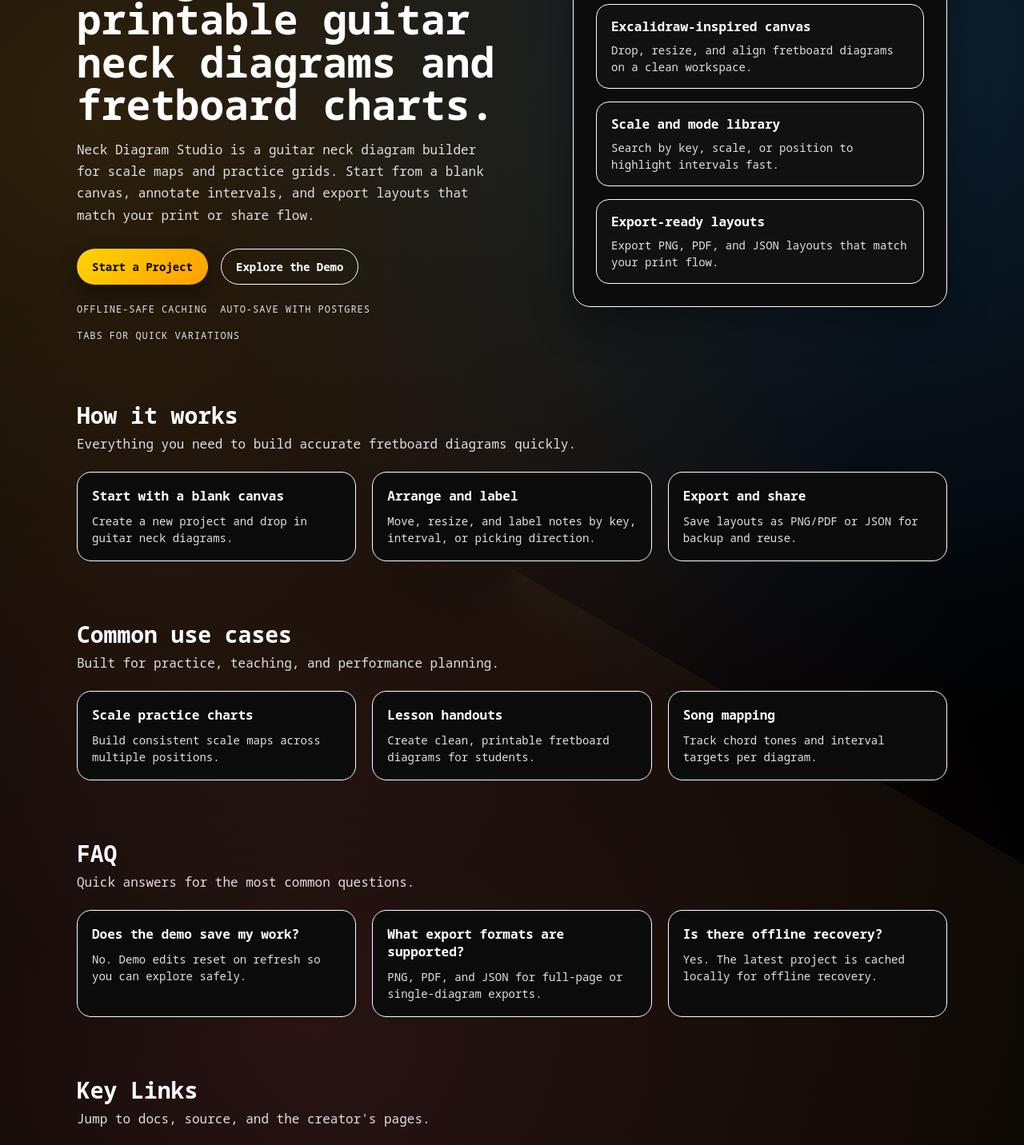
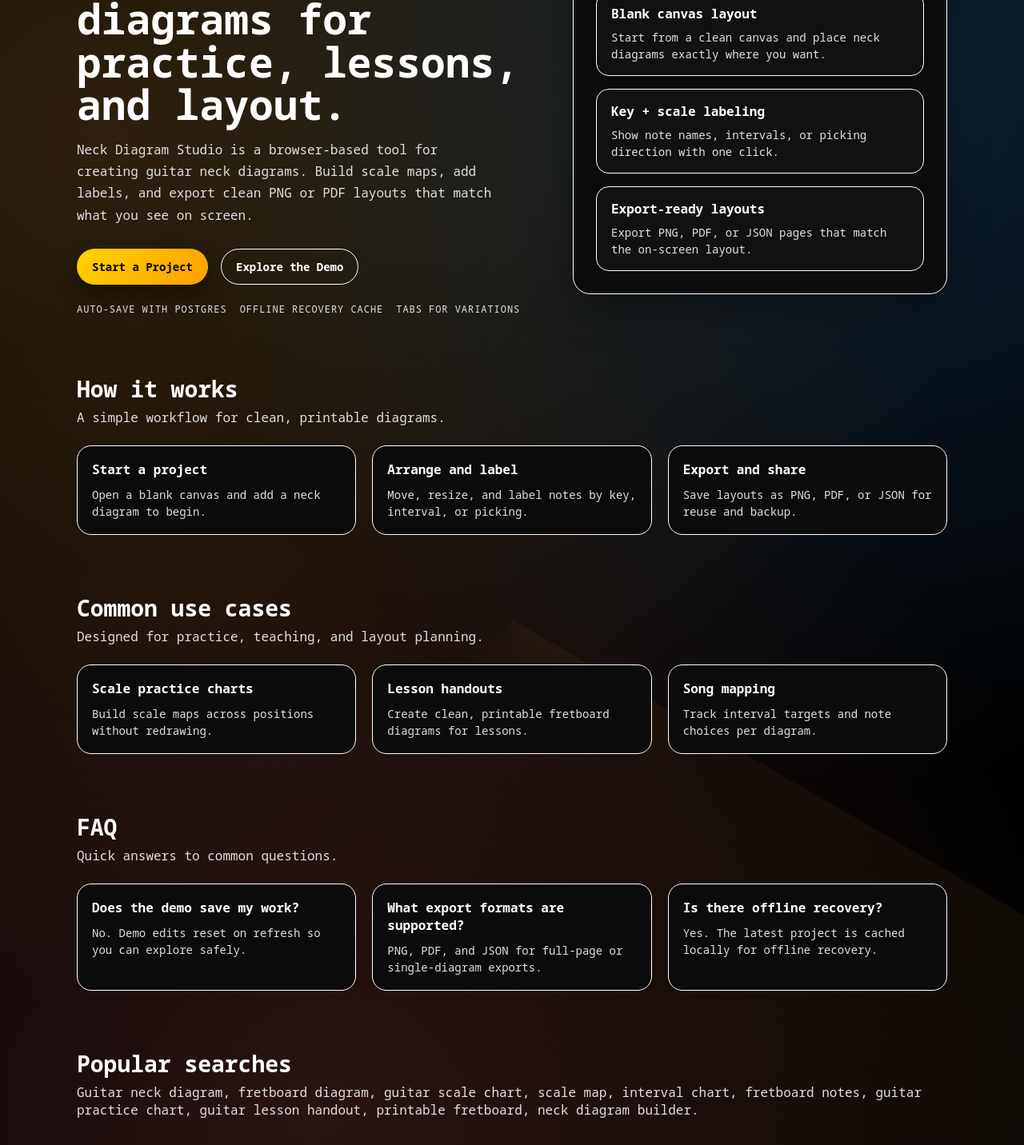
Before and after one commit to shahzebqazi/neck-diagram-studio, a React (Vite) app in the folder apps/web/: page / in a window 1280 px wide. Shown: the part 240-1672 px from the top of the page at 80% size. Built offline with nearby package versions, Linux system fonts and the light colour scheme; no server answers; a web font is replaced by a local one.

Commit message:
Fix outline during drag and add SEO terms

```diff
--- a/apps/web/src/App.tsx
+++ b/apps/web/src/App.tsx
@@ -142,6 +142,13 @@ type DragState = {
   hasMoved: boolean;
 };
 
+type OutlineMetrics = {
+  width: number;
+  height: number;
+  left: number;
+  top: number;
+};
+
 const normalizeNoteName = (value: string) => {
   const trimmed = value.trim();
   if (!trimmed) return "";
@@ -403,6 +410,7 @@ const App = ({ mode = "studio" }: AppProps) => {
   const [dragging, setDragging] = useState(false);
   const [dragMode, setDragMode] = useState<DragMode | null>(null);
   const [resizingSidebar, setResizingSidebar] = useState(false);
+  const [outlineLocked, setOutlineLocked] = useState<OutlineMetrics | null>(null);
   const isSidebarCompact = !sidebarCollapsed && sidebarWidth <= MIN_SIDEBAR_WIDTH;
 
   const tabs = (project?.data.tabs ?? []).filter((tab) => tab?.id);
@@ -469,6 +477,16 @@ const App = ({ mode = "studio" }: AppProps) => {
       top: centerY - height / 2
     };
   }, [sidebarCollapsed, diagramsInActiveTab, canvasSize, canvasZoom, sidebarOffset]);
+
+  useEffect(() => {
+    if (dragging && sidebarCollapsed) {
+      setOutlineLocked((prev) => prev ?? outlineMetrics);
+      return;
+    }
+    if (!dragging) {
+      setOutlineLocked(null);
+    }
+  }, [dragging, sidebarCollapsed]);
 
   const selectedKey = project?.data.keyId ? libraryIndex[project.data.keyId] : undefined;
   const selectedScale = project?.data.scaleId ? libraryIndex[project.data.scaleId] : undefined;
@@ -3012,14 +3030,14 @@ const App = ({ mode = "studio" }: AppProps) => {
             style={{ backgroundSize: `${GRID_SIZE * canvasZoom}px ${GRID_SIZE * canvasZoom}px` }}
           >
             <div className="canvas-zoom" style={{ zoom: canvasZoom }}>
-              {sidebarCollapsed && outlineMetrics ? (
+              {sidebarCollapsed && (outlineLocked ?? outlineMetrics) ? (
                 <div
                   className="page-frame"
                   style={{
-                    width: outlineMetrics.width,
-                    height: outlineMetrics.height,
-                    left: outlineMetrics.left,
-                    top: outlineMetrics.top
+                    width: (outlineLocked ?? outlineMetrics)!.width,
+                    height: (outlineLocked ?? outlineMetrics)!.height,
+                    left: (outlineLocked ?? outlineMetrics)!.left,
+                    top: (outlineLocked ?? outlineMetrics)!.top
                   }}
                 >
                   <div className="page-outline" />
--- a/apps/web/src/pages/Landing.tsx
+++ b/apps/web/src/pages/Landing.tsx
@@ -20,46 +20,46 @@ const LINK_ITEMS = [
 
 const FEATURE_ITEMS = [
   {
-    title: "Excalidraw-inspired canvas",
-    description: "Drop, resize, and align fretboard diagrams on a clean workspace."
+    title: "Blank canvas layout",
+    description: "Start from a clean canvas and place neck diagrams exactly where you want."
   },
   {
-    title: "Scale and mode library",
-    description: "Search by key, scale, or position to highlight intervals fast."
+    title: "Key + scale labeling",
+    description: "Show note names, intervals, or picking direction with one click."
   },
   {
     title: "Export-ready layouts",
-    description: "Export PNG, PDF, and JSON layouts that match your print flow."
+    description: "Export PNG, PDF, or JSON pages that match the on‑screen layout."
   }
 ];
 
 const STEP_ITEMS = [
   {
-    title: "Start with a blank canvas",
-    description: "Create a new project and drop in guitar neck diagrams."
+    title: "Start a project",
+    description: "Open a blank canvas and add a neck diagram to begin."
   },
   {
     title: "Arrange and label",
-    description: "Move, resize, and label notes by key, interval, or picking direction."
+    description: "Move, resize, and label notes by key, interval, or picking."
   },
   {
     title: "Export and share",
-    description: "Save layouts as PNG/PDF or JSON for backup and reuse."
+    description: "Save layouts as PNG, PDF, or JSON for reuse and backup."
   }
 ];
 
 const USE_CASES = [
   {
     title: "Scale practice charts",
-    description: "Build consistent scale maps across multiple positions."
+    description: "Build scale maps across positions without redrawing."
   },
   {
     title: "Lesson handouts",
-    description: "Create clean, printable fretboard diagrams for students."
+    description: "Create clean, printable fretboard diagrams for lessons."
   },
   {
     title: "Song mapping",
-    description: "Track chord tones and interval targets per diagram."
+    description: "Track interval targets and note choices per diagram."
   }
 ];
 
@@ -128,11 +128,11 @@ const LandingPage = () => {
         <section className="landing-hero">
           <div className="hero-copy">
             <div className="hero-pill">Version 0.1 Preview</div>
-            <h1>Design clean, printable guitar neck diagrams and fretboard charts.</h1>
+            <h1>Guitar neck diagrams for practice, lessons, and layout.</h1>
             <p>
-              Neck Diagram Studio is a guitar neck diagram builder for scale maps and practice
-              grids. Start from a blank canvas, annotate intervals, and export layouts that match
-              your print or share flow.
+              Neck Diagram Studio is a browser‑based tool for creating guitar neck diagrams.
+              Build scale maps, add labels, and export clean PNG or PDF layouts that match what
+              you see on screen.
             </p>
             <div className="hero-cta">
               <Link to={primaryTarget} className="cta-button primary">
@@ -143,13 +143,13 @@ const LandingPage = () => {
               </Link>
             </div>
             <div className="hero-meta">
-              <span>Offline-safe caching</span>
-              <span>Auto-save with Postgres</span>
-              <span>Tabs for quick variations</span>
+              <span>Auto‑save with Postgres</span>
+              <span>Offline recovery cache</span>
+              <span>Tabs for variations</span>
             </div>
           </div>
           <div className="hero-panel">
-            <div className="hero-panel-header">What you can do</div>
+            <div className="hero-panel-header">Core features</div>
             <div className="hero-panel-grid">
               {FEATURE_ITEMS.map((feature) => (
                 <div key={feature.title} className="hero-card">
@@ -164,7 +164,7 @@ const LandingPage = () => {
         <section className="landing-section">
           <div className="section-header">
             <h2>How it works</h2>
-            <p>Everything you need to build accurate fretboard diagrams quickly.</p>
+            <p>A simple workflow for clean, printable diagrams.</p>
           </div>
           <div className="section-grid">
             {STEP_ITEMS.map((item) => (
@@ -179,7 +179,7 @@ const LandingPage = () => {
         <section className="landing-section">
           <div className="section-header">
             <h2>Common use cases</h2>
-            <p>Built for practice, teaching, and performance planning.</p>
+            <p>Designed for practice, teaching, and layout planning.</p>
           </div>
           <div className="section-grid">
             {USE_CASES.map((item) => (
@@ -194,7 +194,7 @@ const LandingPage = () => {
         <section className="landing-section">
           <div className="section-header">
             <h2>FAQ</h2>
-            <p>Quick answers for the most common questions.</p>
+            <p>Quick answers to common questions.</p>
           </div>
           <div className="section-grid">
             {FAQ_ITEMS.map((item) => (
@@ -206,10 +206,21 @@ const LandingPage = () => {
           </div>
         </section>
 
+        <section className="landing-section">
+          <div className="section-header">
+            <h2>Popular searches</h2>
+            <p>
+              Guitar neck diagram, fretboard diagram, guitar scale chart, scale map,
+              interval chart, fretboard notes, guitar practice chart, guitar lesson handout,
+              printable fretboard, neck diagram builder.
+            </p>
+          </div>
+        </section>
+
         <section className="landing-links">
           <div className="section-header">
             <h2>Key Links</h2>
-            <p>Jump to docs, source, and the creator's pages.</p>
+            <p>Documentation, source, and creator links.</p>
           </div>
           <div className="link-grid">
             {LINK_ITEMS.map((item) => (
--- a/apps/web/src/styles.css
+++ b/apps/web/src/styles.css
@@ -1499,22 +1499,18 @@ body {
 :root[data-theme="high-contrast"] .landing-page {
   background:
     repeating-linear-gradient(
-      135deg,
-      rgba(255, 255, 255, 0.08) 0,
-      rgba(255, 255, 255, 0.08) 2px,
+      90deg,
+      rgba(255, 255, 255, 0.06) 0,
+      rgba(255, 255, 255, 0.06) 2px,
       transparent 2px,
-      transparent 16px
+      transparent 18px
     ),
-    radial-gradient(circle at 12% 18%, rgba(255, 212, 0, 0.25), transparent 50%),
-    radial-gradient(circle at 88% 12%, rgba(255, 255, 255, 0.14), transparent 45%),
     var(--bg);
 }
 
 :root[data-theme="high-contrast"] .landing-page::after {
-  background:
-    linear-gradient(120deg, rgba(255, 255, 255, 0.08), transparent 45%),
-    linear-gradient(300deg, rgba(255, 212, 0, 0.18), transparent 40%);
-  opacity: 0.6;
+  background: none;
+  opacity: 0;
 }
 
 :root[data-theme="high-contrast"] .landing-nav {
@@ -1545,7 +1541,7 @@ body {
 
 :root[data-theme="high-contrast"] .hero-pill {
   background: #000000;
-  border: 1px solid var(--border);
+  border: 2px solid var(--border);
   color: var(--accent);
 }
 
@@ -1557,30 +1553,31 @@ body {
 
 :root[data-theme="high-contrast"] .hero-card {
   background: #000000;
-  border: 1px solid var(--border);
-}
-
+  border: 2px solid var(--border);
+  box-shadow: none;
+}
+
+:root[data-theme="high-contrast"] .info-card,
 :root[data-theme="high-contrast"] .link-card {
   background: #000000;
   border: 2px solid var(--border);
-}
-
-:root[data-theme="high-contrast"] .info-card {
-  background: #000000;
+  box-shadow: none;
+}
+
+:root[data-theme="high-contrast"] .link-card:hover {
+  border-color: var(--accent);
+  transform: translateY(-2px);
+}
+
+:root[data-theme="high-contrast"] .cta-button.primary {
+  background: var(--accent);
+  color: var(--accent-contrast);
+  border: 2px solid var(--accent);
+  box-shadow: none;
+}
+
+:root[data-theme="high-contrast"] .cta-button.ghost {
   border: 2px solid var(--border);
-}
-
-:root[data-theme="high-contrast"] .link-card:hover {
-  border-color: var(--accent);
-  transform: translateY(-3px);
-}
-
-:root[data-theme="high-contrast"] .cta-button.primary {
-  box-shadow: none;
-}
-
-:root[data-theme="high-contrast"] .cta-button.ghost {
-  border-color: var(--border);
 }
 
 .landing-nav {
```
